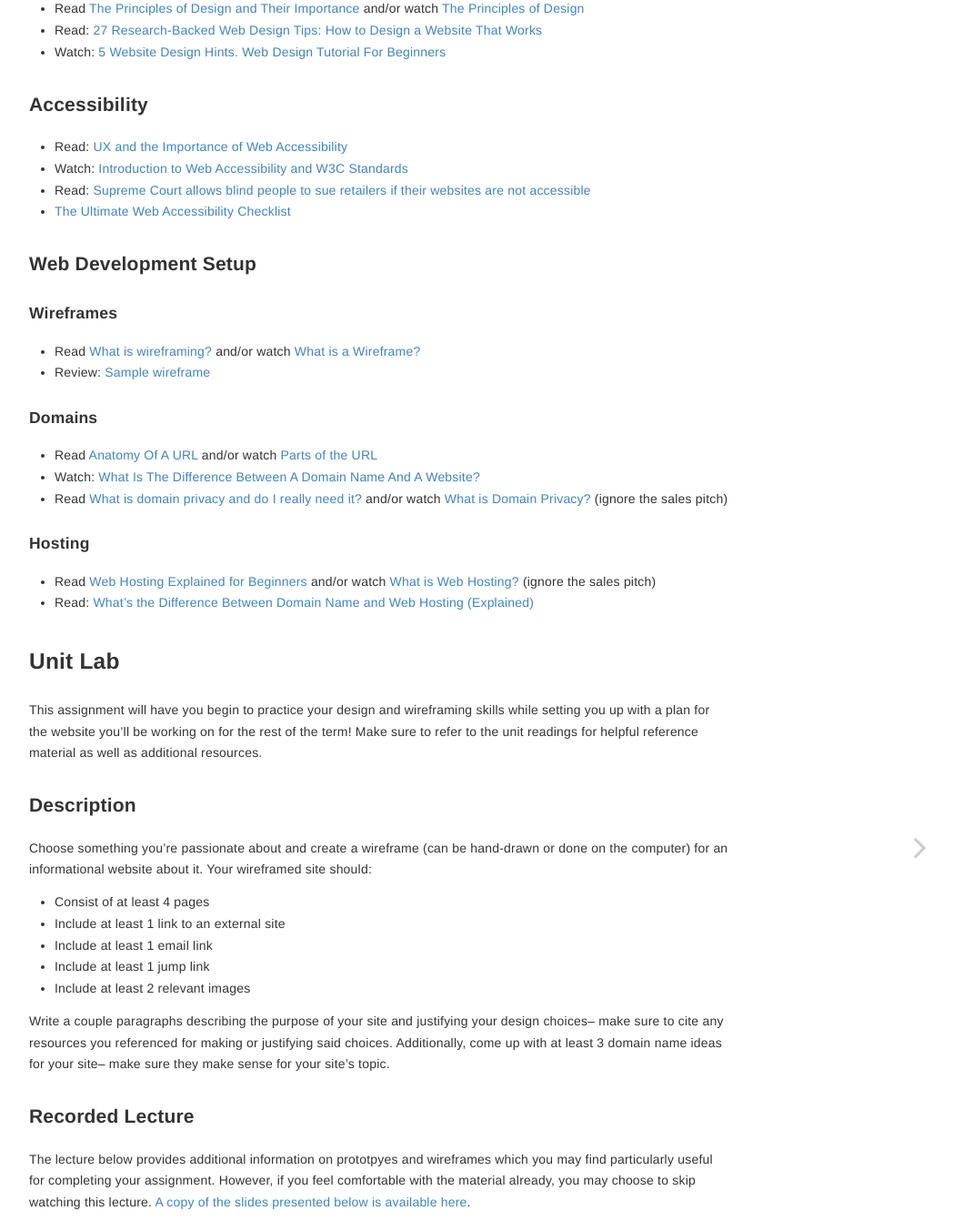
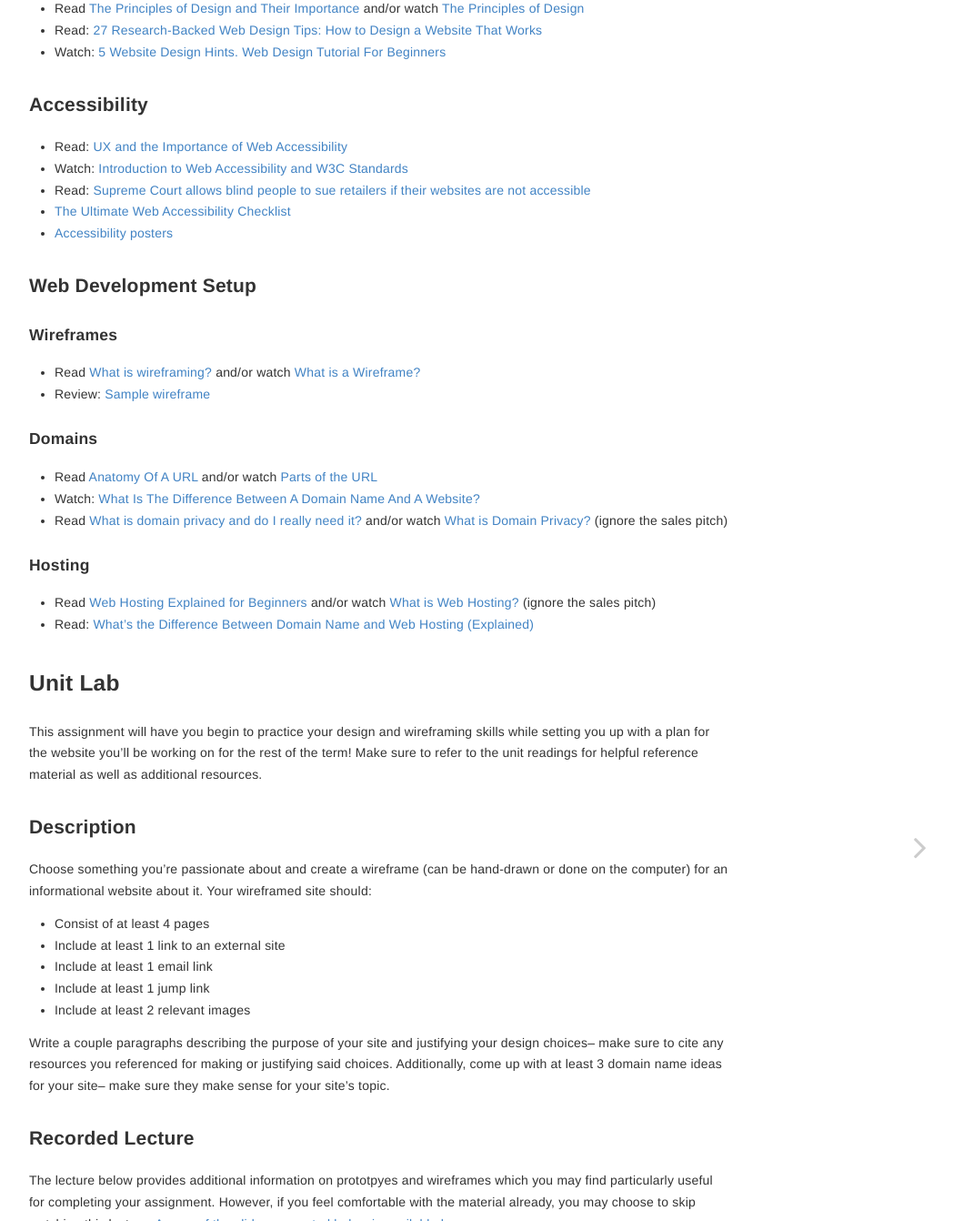
Before and after one commit to vickiebananas/nu-web-dev, a Jekyll site: the page built from _units/unit1.md, in a window 1280 px wide, cut to the strip 836-2178 px from the top of the page. Shown: the whole strip at 91% size, without its empty margins (223-1271 px from the left). Built offline with Jekyll 4.4.1, drawn with Linux system fonts in a browser that asks for light colours.

Commit message:
added additional accessibility reading unit 1

```diff
--- a/_units/unit1.md
+++ b/_units/unit1.md
@@ -36,6 +36,7 @@ You should use the questions below to assess your own learning and understanding
 - Watch: [Introduction to Web Accessibility and W3C Standards](https://www.youtube.com/watch?v=20SHvU2PKsM)
 - Read: [Supreme Court allows blind people to sue retailers if their websites are not accessible](https://www.latimes.com/politics/story/2019-10-07/blind-person-dominos-ada-supreme-court-disabled)
 - [The Ultimate Web Accessibility Checklist](https://www.accessiblemetrics.com/wp-content/uploads/2018/10/Accessible-Metrics-Campaign-Content-Offer.pdf)
+- [Accessibility posters](https://ukhomeoffice.github.io/accessibility-posters/)
 
 
 ### Web Development Setup
```
